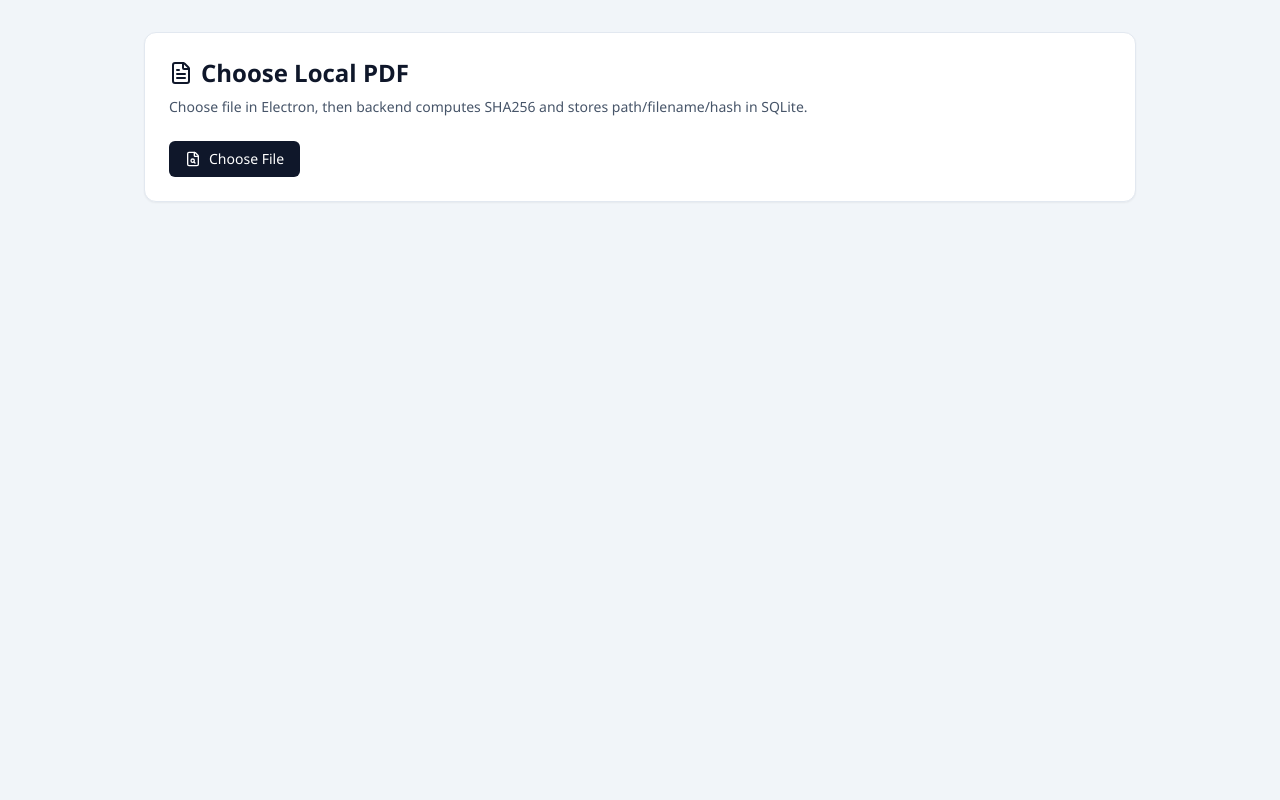
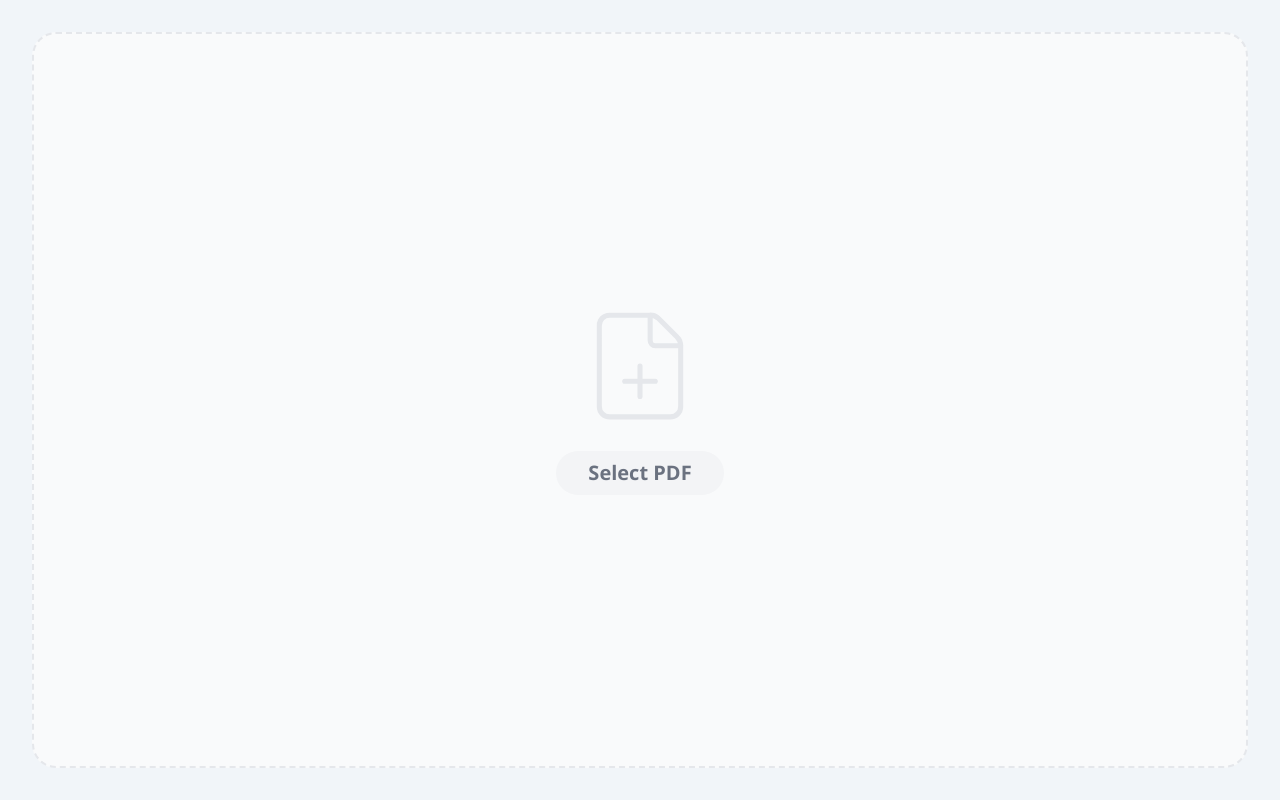
Before and after one commit to pu2is/PdfSplitter, a Vue app in the folder frontend/: page / in a window 1280 px wide. Built offline with nearby package versions, Linux system fonts and the light colour scheme.

Commit message:
refactor(frontend): upload page

```diff
--- a/frontend/electron/main.cjs
+++ b/frontend/electron/main.cjs
@@ -63,7 +63,9 @@ async function createMainWindow() {
     }
   });
 
-  const devUrl = process.env.VITE_DEV_SERVER_URL || "http://localhost:5173";
+  process.env.VITE_DEV_SERVER_URL =
+    process.env.VITE_DEV_SERVER_URL || "http://localhost:5173";
+  const devUrl = process.env.VITE_DEV_SERVER_URL;
   const isDev =
     process.env.ELECTRON_DEV === "true" ||
     process.env.NODE_ENV === "development";
--- a/frontend/package.json
+++ b/frontend/package.json
@@ -14,6 +14,7 @@
   },
   "dependencies": {
     "lucide-vue-next": "^0.525.0",
+    "pinia": "^3.0.3",
     "vue": "^3.5.18",
     "vue-router": "^4.5.1"
   },
--- a/frontend/src/App.vue
+++ b/frontend/src/App.vue
@@ -1,7 +1,5 @@
 <template>
-  <div class="min-h-screen py-8">
-    <main class="mx-auto w-full max-w-5xl px-4">
+  <div class="h-screen w-screen flex items-center justify-center p-8">
       <router-view />
-    </main>
   </div>
 </template>
--- a/frontend/src/main.ts
+++ b/frontend/src/main.ts
@@ -1,6 +1,7 @@
 import { createApp } from "vue";
+import { createPinia } from "pinia";
 import App from "./App.vue";
 import router from "./router";
 import "./assets/main.css";
 
-createApp(App).use(router).mount("#app");
+createApp(App).use(createPinia()).use(router).mount("#app");
--- /dev/null
+++ b/frontend/src/stores/pdfStore.ts
@@ -0,0 +1,60 @@
+import { defineStore } from "pinia";
+import type { ApiErrorResponse, LocalPdfIndexResponse } from "../types/pdf";
+
+const apiBaseUrl = import.meta.env.VITE_API_BASE_URL ?? "http://localhost:8081";
+
+interface PdfState {
+  indexing: boolean;
+  errorMessage: string;
+  selectedPath: string;
+  selectedSha256: string;
+}
+
+export const usePdfStore = defineStore("pdf", {
+  state: (): PdfState => ({
+    indexing: false,
+    errorMessage: "",
+    selectedPath: "",
+    selectedSha256: ""
+  }),
+  actions: {
+    setErrorMessage(message: string): void {
+      this.errorMessage = message;
+    },
+    async indexLocalPdf(filePath: string): Promise<LocalPdfIndexResponse> {
+      this.errorMessage = "";
+      this.indexing = true;
+
+      try {
+        const response = await fetch(`${apiBaseUrl}/api/files/index-local`, {
+          method: "POST",
+          headers: {
+            "Content-Type": "application/json"
+          },
+          body: JSON.stringify({ file_path: filePath })
+        });
+
+        if (!response.ok) {
+          const payload = (await response.json().catch(() => null)) as ApiErrorResponse | null;
+          throw new Error(payload?.detail ?? "Failed to index local PDF.");
+        }
+
+        const payload = (await response.json()) as LocalPdfIndexResponse;
+        this.selectedPath = payload.path;
+        this.selectedSha256 = payload.sha256;
+        return payload;
+      } catch (error: unknown) {
+        if (error instanceof TypeError) {
+          this.errorMessage = `Cannot reach backend at ${apiBaseUrl}. Start the API server or update VITE_API_BASE_URL.`;
+        } else {
+          this.errorMessage =
+            error instanceof Error ? error.message : "Failed to index local PDF.";
+        }
+
+        throw error;
+      } finally {
+        this.indexing = false;
+      }
+    }
+  }
+});
--- a/frontend/src/views/RenderingView.vue
+++ b/frontend/src/views/RenderingView.vue
@@ -8,7 +8,7 @@ const props = defineProps<{
 }>();
 
 const router = useRouter();
-const apiBaseUrl = import.meta.env.VITE_API_BASE_URL ?? "http://localhost:8000";
+const apiBaseUrl = import.meta.env.VITE_API_BASE_URL ?? "http://localhost:8081";
 
 const pdfUrl = computed(() => `${apiBaseUrl}/api/files/local/${props.fileId}`);
 
--- a/frontend/src/views/UploadView.vue
+++ b/frontend/src/views/UploadView.vue
@@ -1,26 +1,20 @@
 <script setup lang="ts">
-import { ref } from "vue";
+import { storeToRefs } from "pinia";
 import { useRouter } from "vue-router";
-import { FileSearch, FileText, Fingerprint } from "lucide-vue-next";
-import PageCard from "../components/PageCard.vue";
-import type { ApiErrorResponse, LocalPdfIndexResponse } from "../types/pdf";
+import { FilePlus } from "lucide-vue-next";
+import { usePdfStore } from "../stores/pdfStore";
 
 const router = useRouter();
-const indexing = ref(false);
-const errorMessage = ref("");
-const selectedPath = ref("");
-const selectedSha256 = ref("");
-
-const apiBaseUrl = import.meta.env.VITE_API_BASE_URL ?? "http://localhost:8000";
+const pdfStore = usePdfStore();
+const { errorMessage } = storeToRefs(pdfStore);
 
 async function chooseFileAndIndex(): Promise<void> {
   if (!window.desktopBridge?.choosePdfFile) {
-    errorMessage.value = "Electron bridge is unavailable. Start this page in Electron.";
+    pdfStore.setErrorMessage("Electron bridge is unavailable. Start this page in Electron.");
     return;
   }
 
-  errorMessage.value = "";
-  indexing.value = true;
+  pdfStore.setErrorMessage("");
 
   try {
     const chosen = await window.desktopBridge.choosePdfFile();
@@ -28,65 +22,27 @@ async function chooseFileAndIndex(): Promise<void> {
       return;
     }
 
-    const response = await fetch(`${apiBaseUrl}/api/files/index-local`, {
-      method: "POST",
-      headers: {
-        "Content-Type": "application/json"
-      },
-      body: JSON.stringify({ file_path: chosen.filePath })
-    });
-
-    if (!response.ok) {
-      const payload = (await response.json().catch(() => null)) as ApiErrorResponse | null;
-      throw new Error(payload?.detail ?? "Failed to index local PDF.");
-    }
-
-    const payload = (await response.json()) as LocalPdfIndexResponse;
-    selectedPath.value = payload.path;
-    selectedSha256.value = payload.sha256;
+    const payload = await pdfStore.indexLocalPdf(chosen.filePath);
 
     await router.push({ name: "rendering", params: { fileId: String(payload.file_id) } });
-  } catch (error: unknown) {
-    errorMessage.value =
-      error instanceof Error ? error.message : "Failed to index local PDF.";
-  } finally {
-    indexing.value = false;
+  } catch {
+    // Errors are handled in pdfStore.errorMessage.
   }
 }
 </script>
 
 <template>
-  <PageCard
-    title="Choose Local PDF"
-    subtitle="Choose file in Electron, then backend computes SHA256 and stores path/filename/hash in SQLite."
-  >
-    <template #titleIcon>
-      <FileText class="h-6 w-6" />
-    </template>
+  <div class="flex h-full w-full flex-col items-center justify-center gap-6 rounded-3xl border-2 border-dashed border-gray-200 bg-gray-50">
+    <FilePlus class="h-1/6 w-auto text-gray-200"
+      :stroke-width="1" />
 
-    <div class="space-y-4">
-      <button
-        class="inline-flex items-center gap-2 rounded-md bg-slate-900 px-4 py-2 text-sm font-medium text-white disabled:cursor-not-allowed disabled:opacity-50"
-        type="button"
-        :disabled="indexing"
-        @click="chooseFileAndIndex"
-      >
-        <FileSearch class="h-4 w-4" />
-        {{ indexing ? "Processing..." : "Choose File" }}
-      </button>
-
-      <div v-if="selectedPath" class="rounded-md border border-slate-200 bg-slate-50 p-3 text-sm">
-        <p class="break-all text-slate-700"><strong>Path:</strong> {{ selectedPath }}</p>
-        <p class="mt-2 break-all text-slate-700">
-          <span class="inline-flex items-center gap-1">
-            <Fingerprint class="h-4 w-4" />
-            <strong>SHA256:</strong>
-          </span>
-          {{ selectedSha256 }}
-        </p>
-      </div>
+    <div class="text-xl py-2 px-8 rounded-full bg-gray-100 text-gray-500 font-bold cursor-pointer hover:bg-gray-100/50 hover:shadow-sm"
+      @click="chooseFileAndIndex">
+      Select PDF
     </div>
 
-    <p v-if="errorMessage" class="mt-4 text-sm text-red-600">{{ errorMessage }}</p>
-  </PageCard>
+    <p v-if="errorMessage" class="max-w-[80%] text-center text-sm font-medium text-red-500">
+      {{ errorMessage }}
+    </p>
+  </div>
 </template>
```
Also changed, not shown: 2 other files (tests, documents, lock files or other folders).
